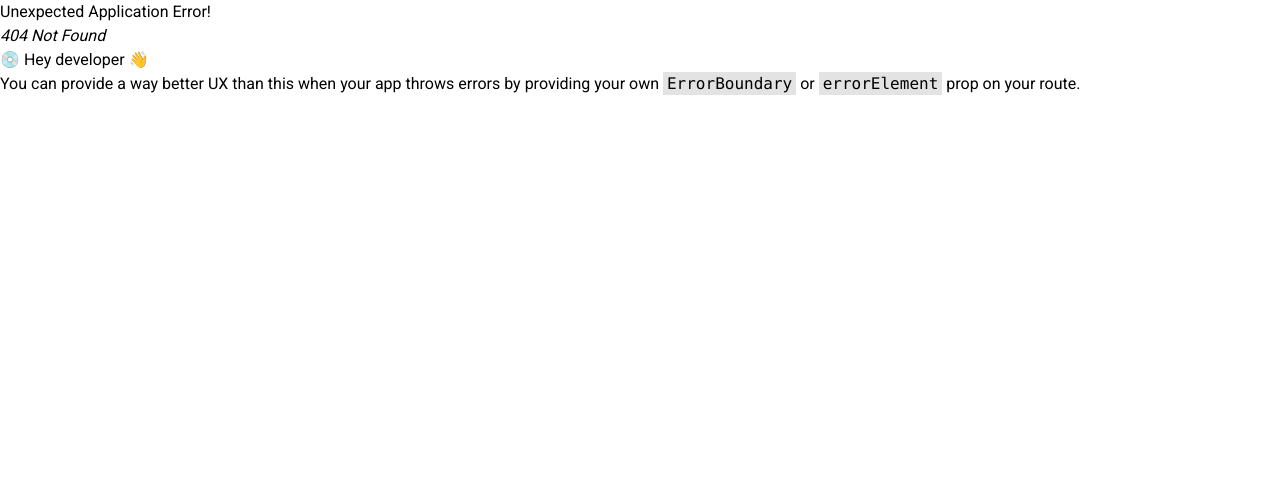
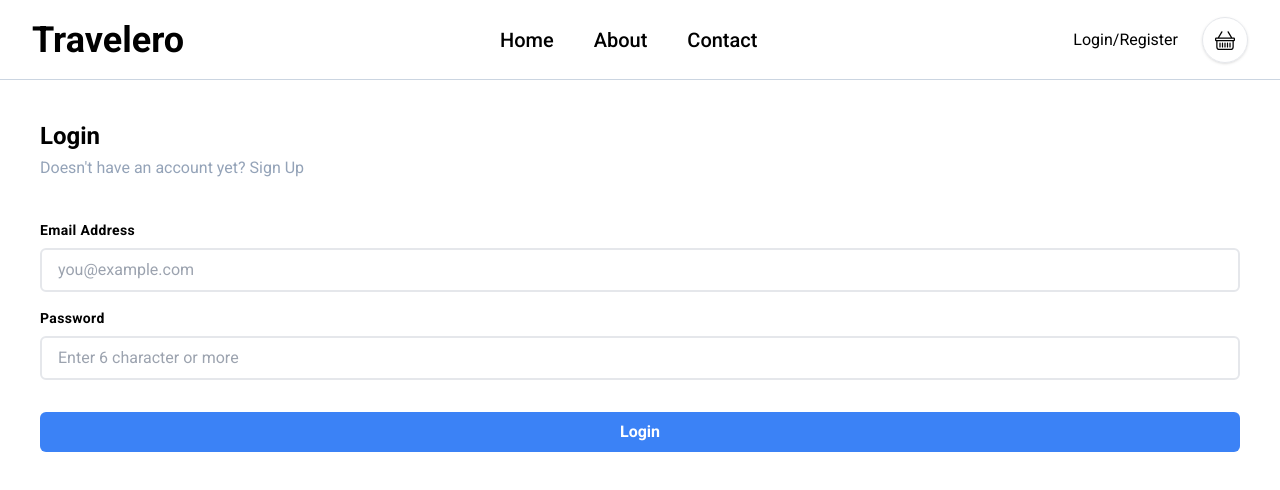
Before and after one commit to Jon-Felipe/travelero, a React (Vite) app: page /login in a window 1280 px wide. Before the commit this address had no page. Shown: the top 490 px of the page. Built offline with nearby package versions, Linux system fonts and the light colour scheme.

Commit message:
login page initial form

```diff
--- a/src/components/Navbar.tsx
+++ b/src/components/Navbar.tsx
@@ -1,5 +1,6 @@
 import { useState } from 'react';
 import { BsBasket, BsPerson, BsX, BsList } from 'react-icons/bs';
+import { Link } from 'react-router-dom';
 
 function Navbar() {
   const [showNavLinks, setShowNavLinks] = useState<boolean>(false);
@@ -29,12 +30,15 @@ function Navbar() {
           Contact
         </a>
       </nav>
-      <div className='hidden md:flex md:gap-4'>
+      <div className='hidden md:flex md:items-center md:gap-6'>
+        <div>
+          <Link to='/login'>Login/Register</Link>
+        </div>
+        {/* <div className='border rounded-full shadow p-3'>
+          <BsPerson className='w-5 h-5' />
+        </div> */}
         <div className='border rounded-full shadow p-3'>
           <BsBasket className='w-5 h-5' />
-        </div>
-        <div className='border rounded-full shadow p-3'>
-          <BsPerson className='w-5 h-5' />
         </div>
       </div>
     </header>
--- a/src/main.tsx
+++ b/src/main.tsx
@@ -6,6 +6,7 @@ import './index.css';
 
 // pages
 import Home from './pages/Home.tsx';
+import Login from './pages/Login.tsx';
 
 const router = createBrowserRouter([
   {
@@ -17,6 +18,10 @@ const router = createBrowserRouter([
         path: '/',
         element: <Home />,
       },
+      {
+        path: '/login',
+        element: <Login />,
+      },
     ],
   },
 ]);
--- /dev/null
+++ b/src/pages/Login.tsx
@@ -0,0 +1,50 @@
+function Login() {
+  return (
+    <div className='p-10'>
+      <h3 className='text-2xl font-semibold'>Login</h3>
+      <p className='text-slate-400 mt-1'>
+        Doesn't have an account yet? <span>Sign Up</span>
+      </p>
+      <form>
+        <div className='mt-10 flex flex-col gap-y-2'>
+          <label
+            htmlFor='email'
+            className='text-sm font-semibold tracking-wide'
+          >
+            Email Address
+          </label>
+          <input
+            type='text'
+            name='email'
+            id='email'
+            placeholder='you@example.com'
+            className='border-2 py-2 px-4 rounded-md'
+          />
+        </div>
+        <div className='mt-4 flex flex-col gap-y-2'>
+          <label
+            htmlFor='password'
+            className='text-sm font-semibold tracking-wide'
+          >
+            Password
+          </label>
+          <input
+            type='password'
+            name='password'
+            id='password'
+            placeholder='Enter 6 character or more'
+            className='border-2 py-2 px-4 rounded-md'
+          />
+        </div>
+        <button
+          type='submit'
+          className='mt-8 w-full bg-blue-500 text-white font-bold py-2 rounded-md'
+        >
+          Login
+        </button>
+      </form>
+    </div>
+  );
+}
+
+export default Login;
```
